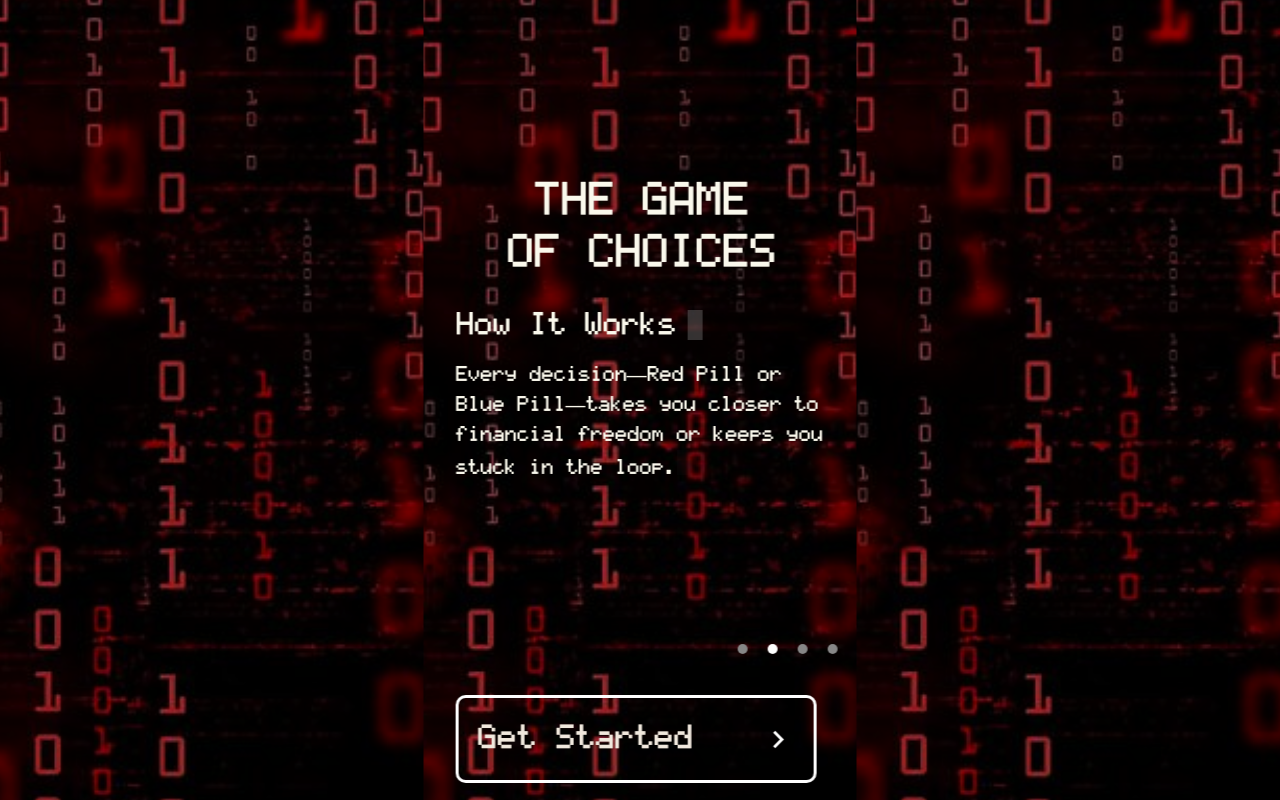
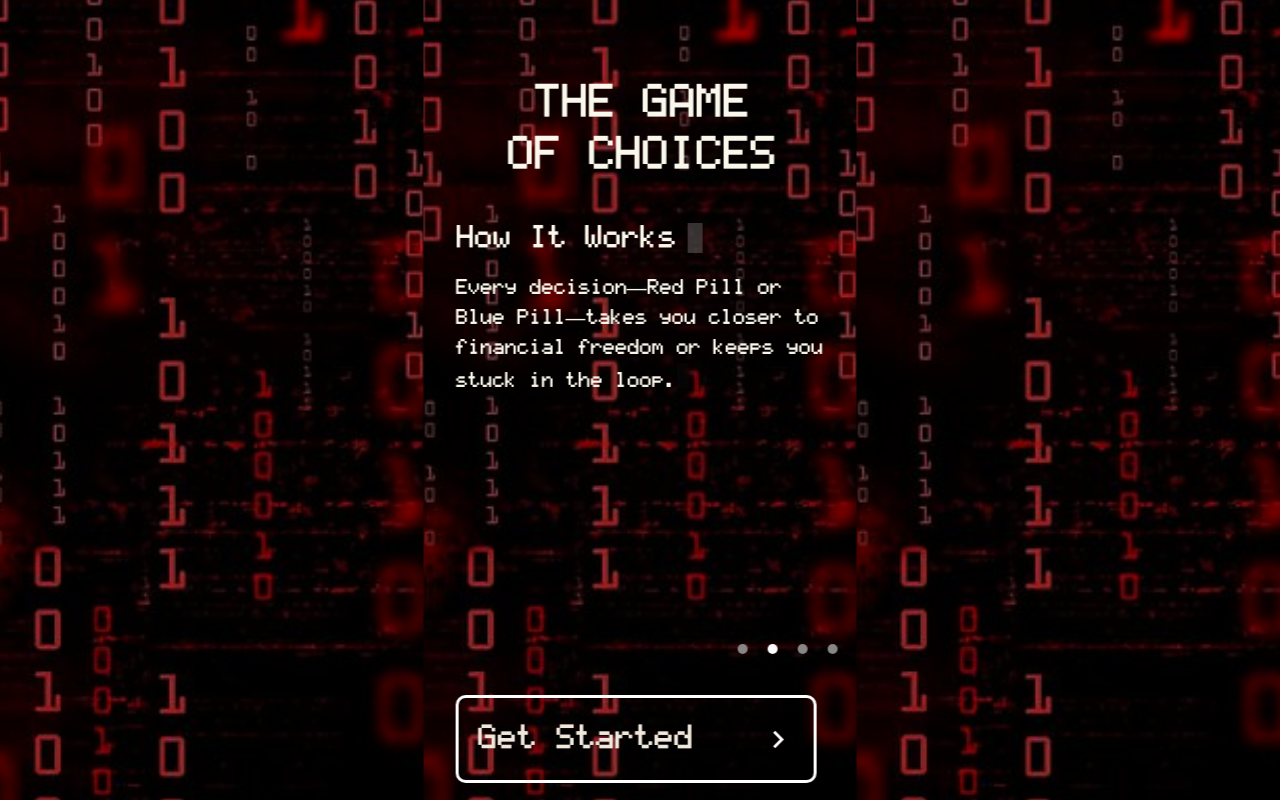
Before and after one commit to schoolsharks/game-of-choises, a React (Vite) app in the folder client/: page /home in a window 1280 px wide. Built offline with nearby package versions, Linux system fonts and the light colour scheme; a web font is replaced by a local one.

Commit message:
home page sizing fix

```diff
--- a/client/src/pages/User/Home/Home.jsx
+++ b/client/src/pages/User/Home/Home.jsx
@@ -45,7 +45,8 @@ const Home = () => {
           width: "100%",
           maxWidth: "431px",
           paddingBottom: "3%",
-          paddingTop: windowHeight > 600 ? "17%" : "3%",
+          // paddingTop: windowHeight > 600 ? "17%" : "3%",
+          paddingTop: "55px",
           justifyContent: "start",
           alignContent: "center",
           alignItems: "center",
--- a/client/src/pages/User/Question/OptionB.jsx
+++ b/client/src/pages/User/Question/OptionB.jsx
@@ -192,7 +192,7 @@ const OptionB = ({ text, onOptionSelect }) => {
           alt="Option B"
           style={{
             width: "354px",
-            height: "500px", // Adjusted width
+            // height: "500px", // Adjusted width
             padding: "10px", // Add padding around the content
             position: "relative",
             objectFit: "contain", // Ensures the image content fits inside
```
Also changed, not shown: 3 other files (tests, documents, lock files or other folders).
